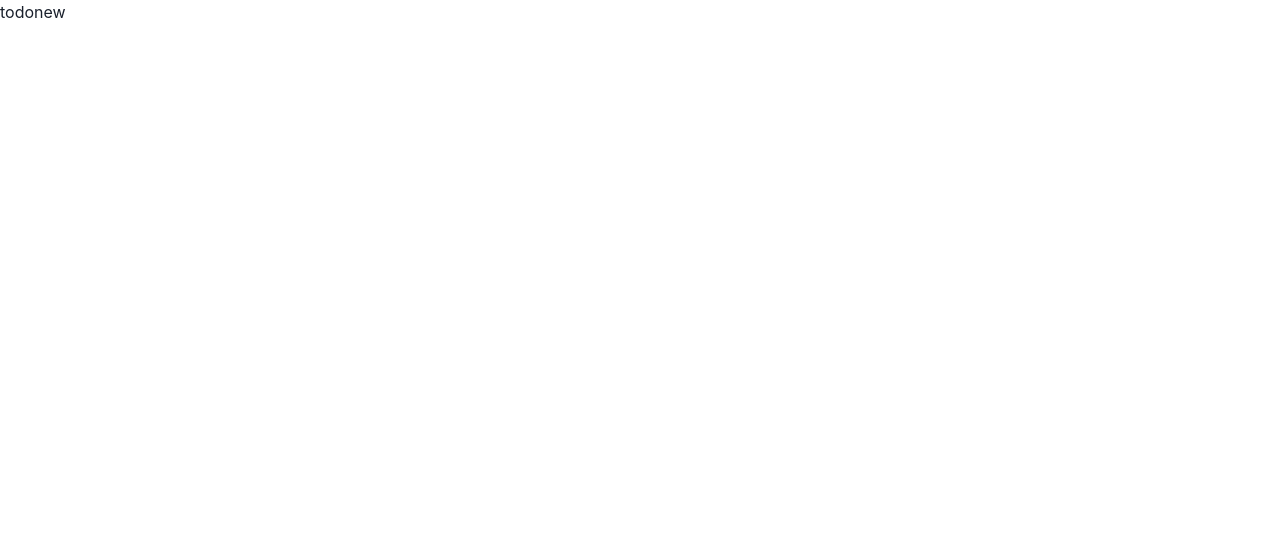
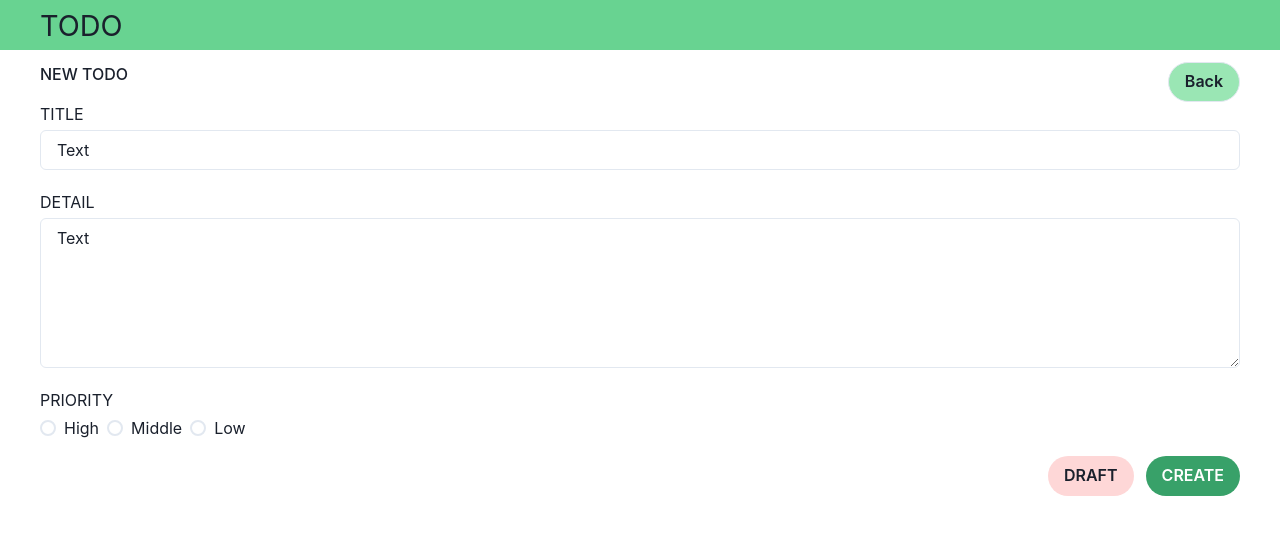
Before and after one commit to if-mentor/next_todo_9, a Next.js app: page /todonew in a window 1280 px wide. Shown: the top 534 px of the page. Built offline with nearby package versions, Linux system fonts and the light colour scheme.

Commit message:
#9 refactor: TodoNewページデザイン追加

```diff
--- a/src/pages/todonew.tsx
+++ b/src/pages/todonew.tsx
@@ -1,7 +1,76 @@
 import React from "react";
 
+//Chakra UI
+import {
+  FormControl,
+  FormLabel,
+  Text,
+  Button,
+  Input,
+  Textarea,
+  RadioGroup,
+  Stack,
+  Radio,
+  Box,
+  Flex,
+} from "@chakra-ui/react";
+
 const todonew = () => {
-  return <div>todonew</div>;
+  return (
+    <div>
+      <Box
+        mb={3}
+        w="100%"
+        h="50px"
+        bg="green.300"
+        pl={10}
+        pt={1}
+        fontSize="1.8em"
+      >
+        TODO
+      </Box>
+      <Box mr={10} ml={10}>
+        <FormControl>
+          <Flex>
+            <Box w={"100%"}>
+              <FormLabel htmlFor="newtodo">NEW TODO</FormLabel>
+            </Box>
+            <Box textAlign={"right"}>
+              <Button
+                bg="green.200"
+                type="button"
+                borderRadius="full"
+                variant="outline"
+              >
+                Back
+              </Button>
+            </Box>
+          </Flex>
+          <Text mb={1}>TITLE</Text>
+          <Input mb={5} type="text" defaultValue="Text" />
+          <Text mb={1}>DETAIL</Text>
+          <Textarea id="message" mb={5} h="150px" defaultValue="Text" />
+          <Text mb={1}>PRIORITY</Text>
+          <RadioGroup>
+            <Stack direction="row">
+              <Radio value="1">High</Radio>
+              <Radio value="2">Middle</Radio>
+              <Radio value="3">Low</Radio>
+            </Stack>
+          </RadioGroup>
+          <Box mt={4} textAlign={"right"}>
+            {" "}
+            <Button mr={3} type="button" borderRadius="full" bg="red.100">
+              DRAFT
+            </Button>
+            <Button colorScheme="green" type="submit" borderRadius="full">
+              CREATE
+            </Button>
+          </Box>
+        </FormControl>
+      </Box>
+    </div>
+  );
 };
 
 export default todonew;
```
